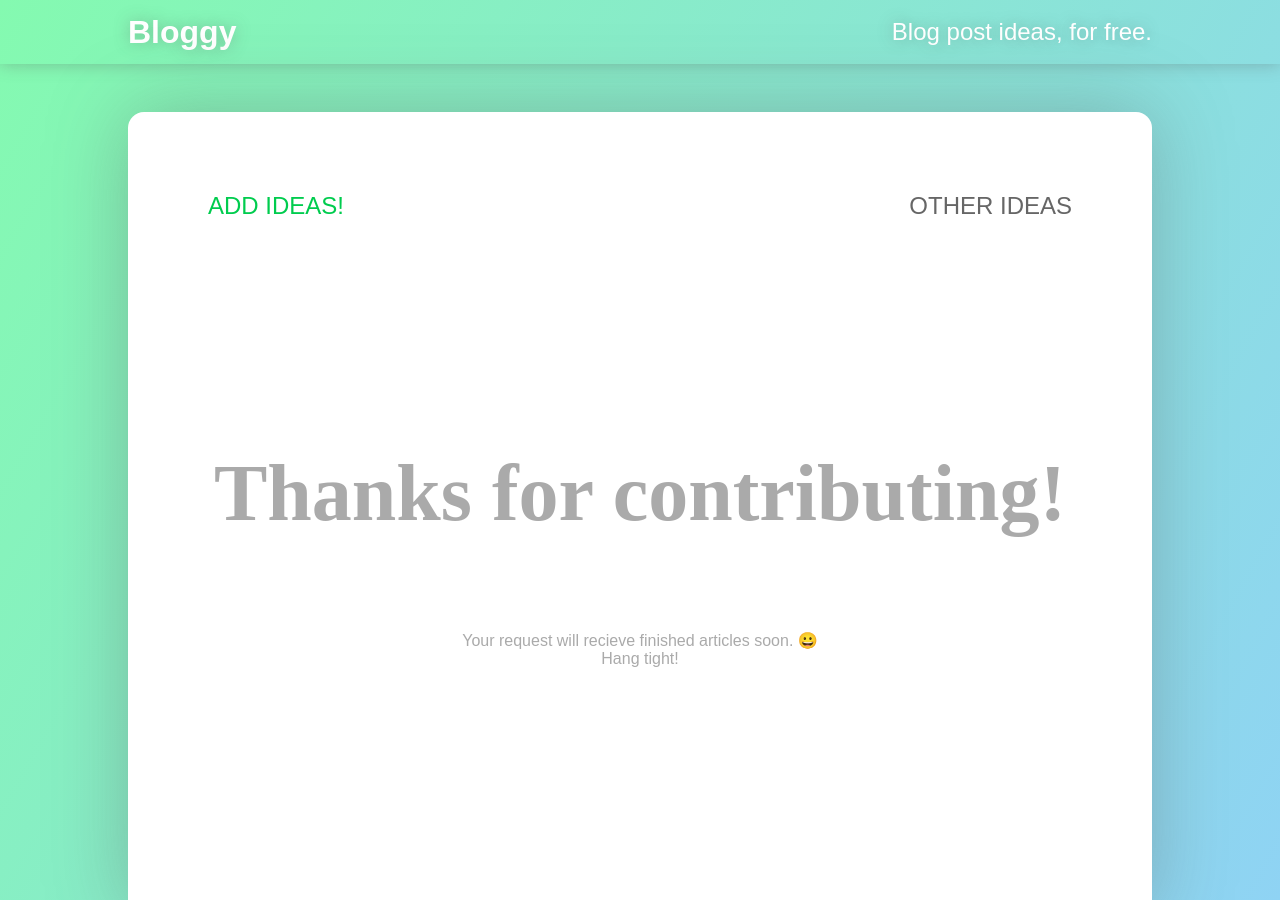
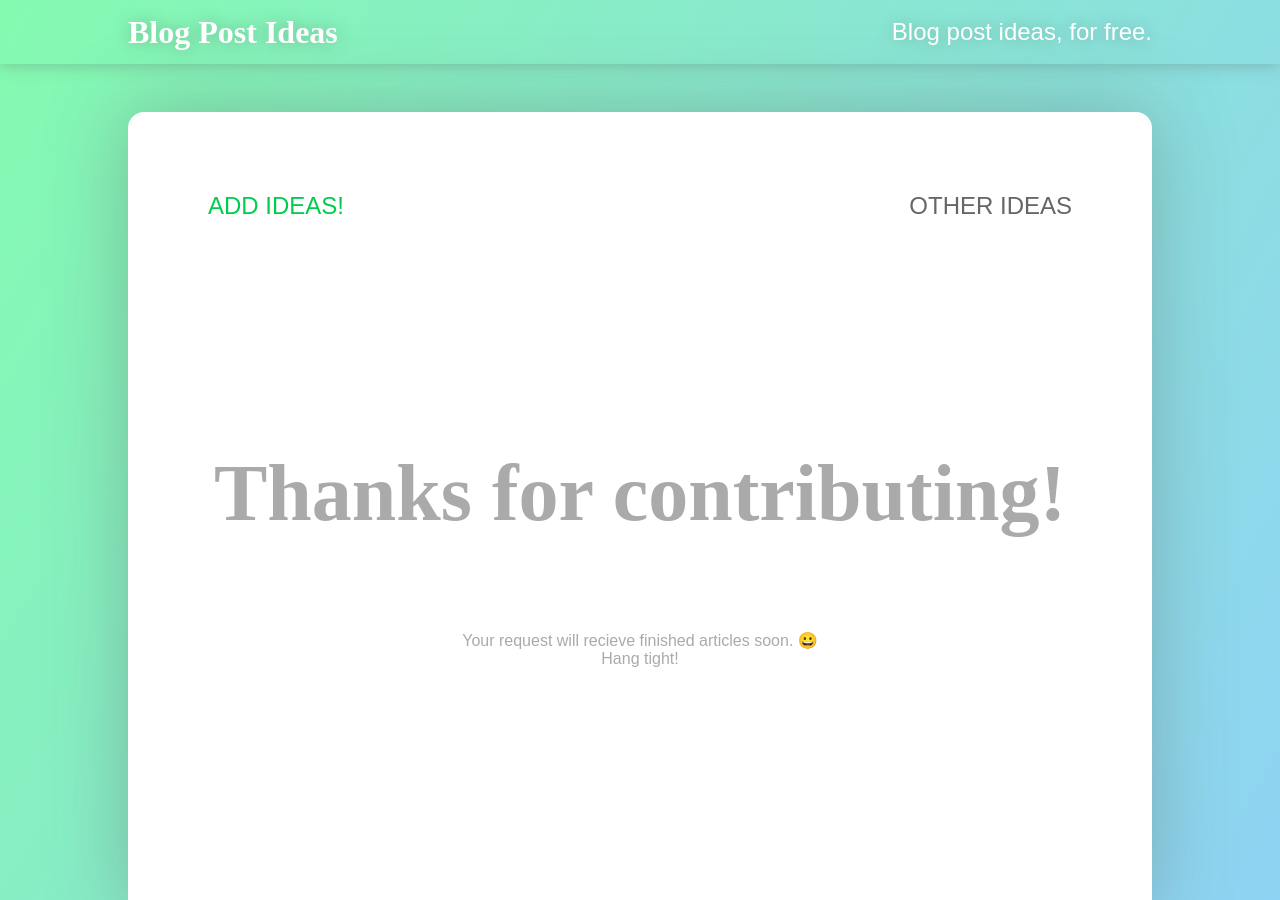
Before and after one commit to Booligoosh/blog-post-ideas, a Jekyll site: the page built from thanks.html, in a window 1280 px wide and 900 px high. Built offline with Jekyll 4.4.1, drawn with Linux system fonts in a browser that asks for light colours; a style sheet for code colours, icons or effects is not loaded.

Commit message:
Changed site name

```diff
--- a/_config.yml
+++ b/_config.yml
@@ -1,6 +1,6 @@
 port: 8109
 
-title:            'Bloggy'
+title:            'Blog Post Ideas'
 tagline:          'Blog post ideas, for free.'
 description:      ''
 url:
--- a/_includes/css/header.css
+++ b/_includes/css/header.css
@@ -13,6 +13,10 @@ header {
     align-items: center;
 }
 
+header h1 {
+    font-family: "Playfair Display", serif;
+}
+
 header h2 {
     font-weight: 300;
 }
```
